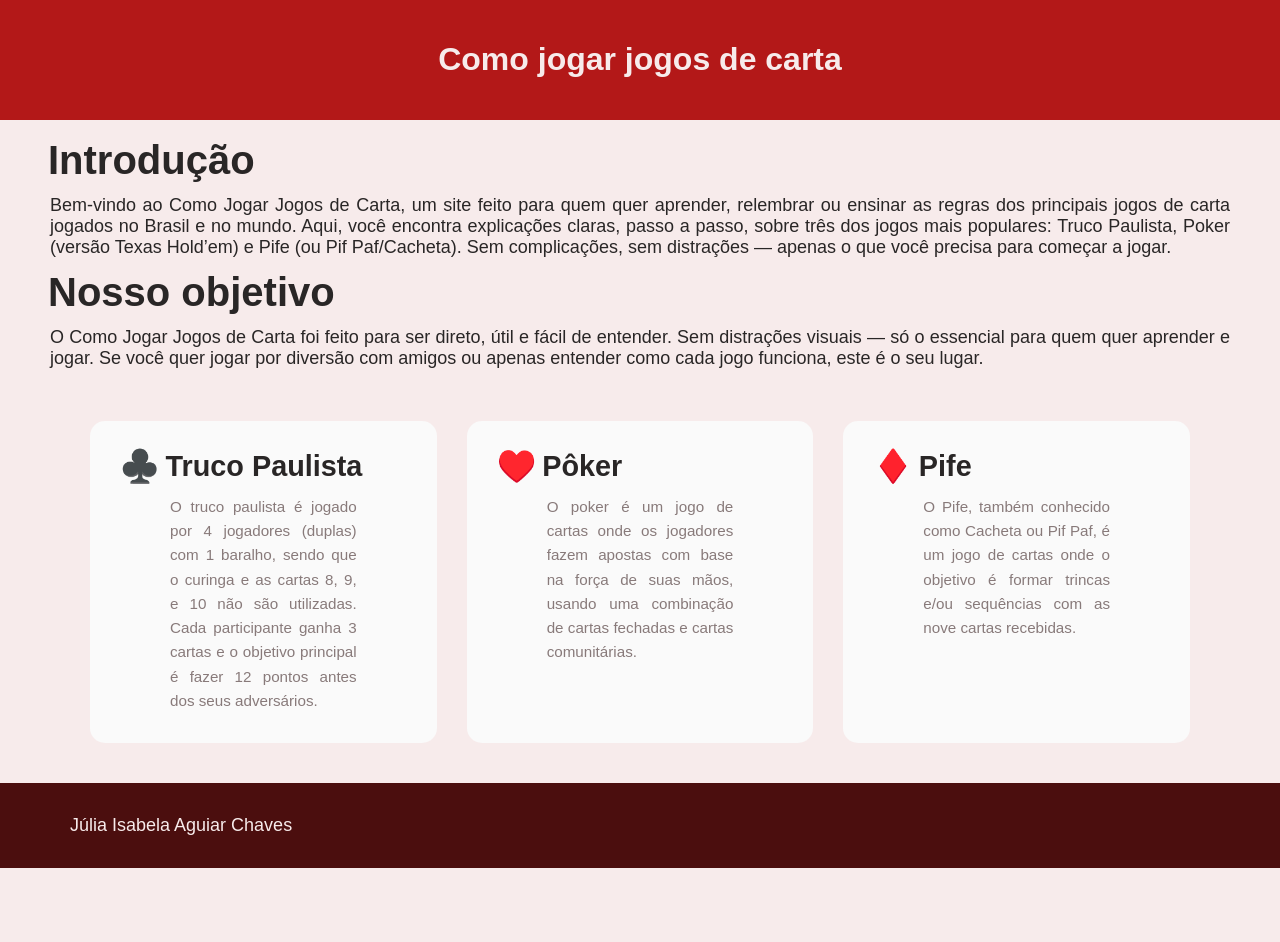
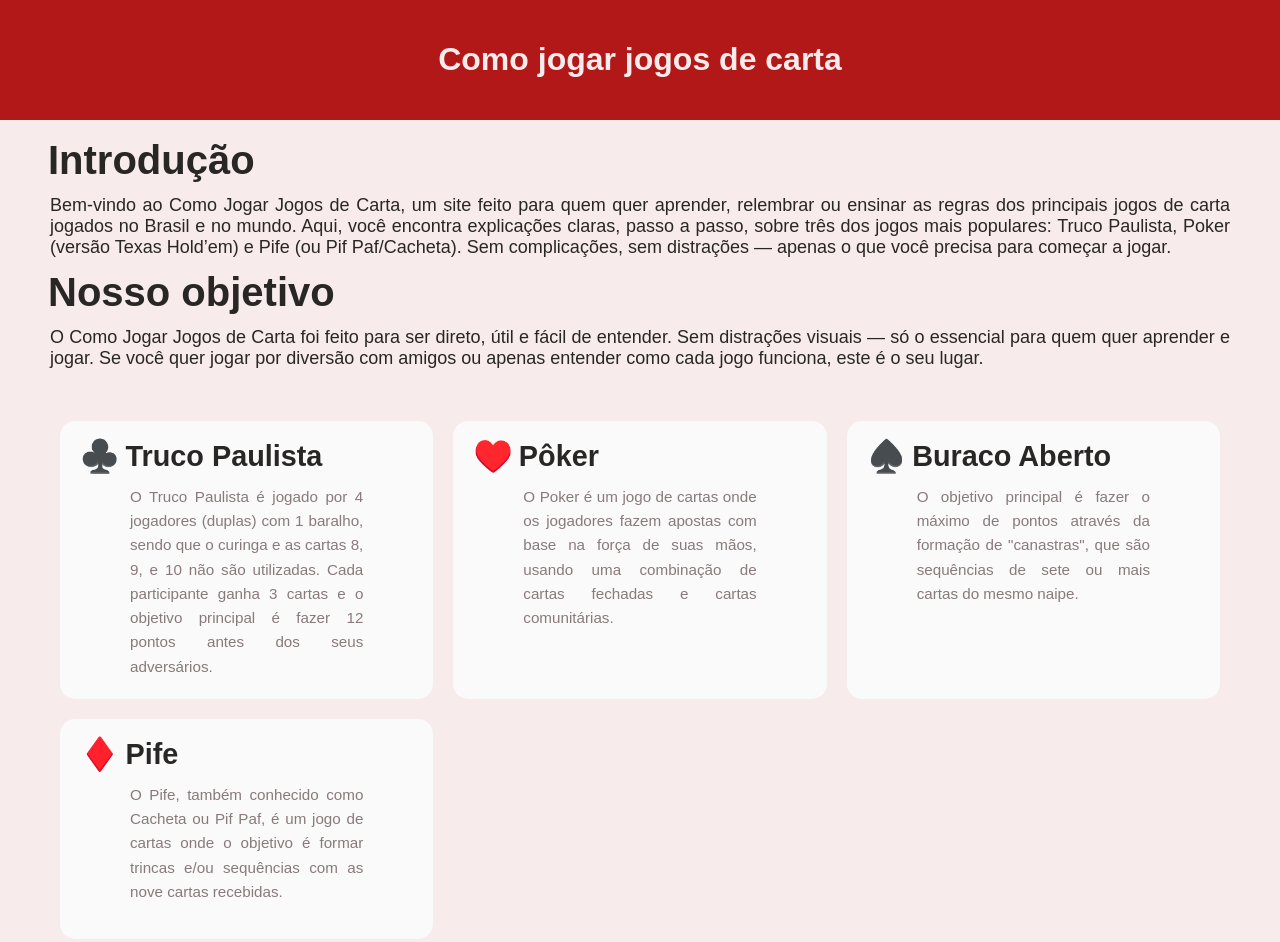
Before and after one commit to Issbelo/Issbelo.github.io, a plain HTML site: page index.html in a window 1280 px wide. Shown: the top 942 px of the page. Before the commit the page ends 868 px from the top, so only its background shows below. Drawn offline with Linux system fonts and the light colour scheme.

Commit message:
Update index.html

```diff
--- a/index.html
+++ b/index.html
@@ -93,21 +93,21 @@
         font-size: 18px;
     }
        .container {
-            max-width: 1200px;
-            margin: 0 auto;
-            padding: 40px 20px;
+          max-width: 1300px;
+          margin: 0 auto;
+          padding: 20px 30px;
         }
     .chapters-grid {
             display: grid;
             grid-template-columns: repeat(auto-fit, minmax(280px, 1fr));
-            gap: 30px;
-            padding: 0 50px;
+            gap: 20px;
+            padding: 20px 30px;
         }
 
-        .chapter-card {
+    .chapter-card {
     background: rgb(250, 250, 250);
     border-radius: 15px;
-    padding: 30px;
+    padding: 20px;
     transition: all 0.3s ease;
     cursor: pointer;
     text-decoration: none;
@@ -131,7 +131,7 @@
             line-height: 1.1;
             display: inline-flex;
             align-items: center;
-           gap: 6px; /* espaço controlado aqui */
+           gap: 6px;
            white-space: nowrap;
 
         }
@@ -141,6 +141,7 @@
             color: #887a7a;
             line-height: 1.6;
             margin-bottom: 0px;
+            text-align: justify;
         }
        .emoji {
          font-size: 1.1em;
@@ -182,7 +183,7 @@ Se você quer jogar por diversão com amigos ou apenas entender
                       <span class="emoji">♣️</span>Truco Paulista
                     </h2>
                     <p class="chapter-description">
-                        O truco paulista é jogado por 4 jogadores (duplas) com 1 baralho, sendo que o curinga e as cartas 8, 9, e 10 não são utilizadas. Cada participante ganha
+                        O Truco Paulista é jogado por 4 jogadores (duplas) com 1 baralho, sendo que o curinga e as cartas 8, 9, e 10 não são utilizadas. Cada participante ganha
                         3 cartas e o objetivo principal é fazer 12 pontos antes dos seus adversários.
                     </p>
                 </a>
@@ -190,9 +191,17 @@ Se você quer jogar por diversão com amigos ou apenas entender
                     <h2 class="chapter-title">
                       <span class="emoji">♥️</span>Pôker</h2>
                     <p class="chapter-description">
-                        O poker é um jogo de cartas onde os jogadores fazem
+                        O Poker é um jogo de cartas onde os jogadores fazem
                         apostas com base na força de suas mãos, usando uma
                         combinação de cartas fechadas e cartas comunitárias.
+                    </p>
+                </a>
+                <a href="buraco.html" class="chapter-card">
+                    <h2 class="chapter-title">
+                      <span class="emoji">♠️</span>Buraco Aberto</h2>
+                    <p class="chapter-description">
+                    O objetivo principal é fazer o máximo de pontos através da formação de "canastras",
+                    que são sequências de sete ou mais cartas do mesmo naipe.
                     </p>
                 </a>
                 <a href="pife.html" class="chapter-card">
```
